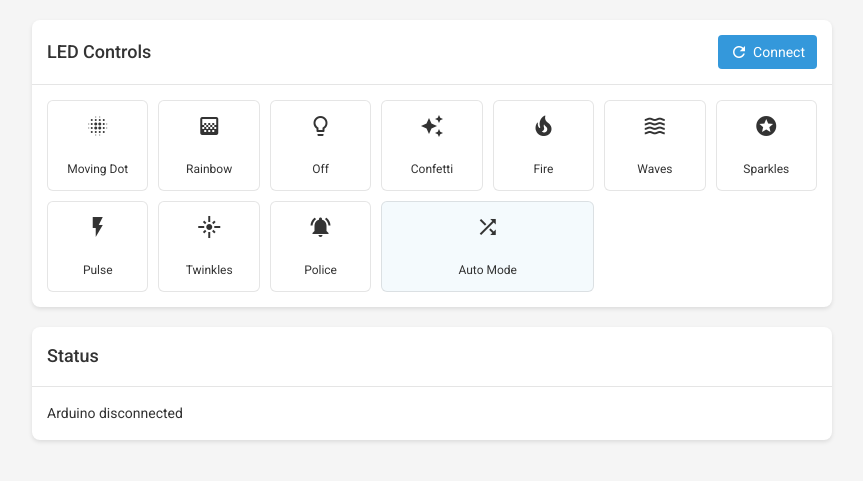
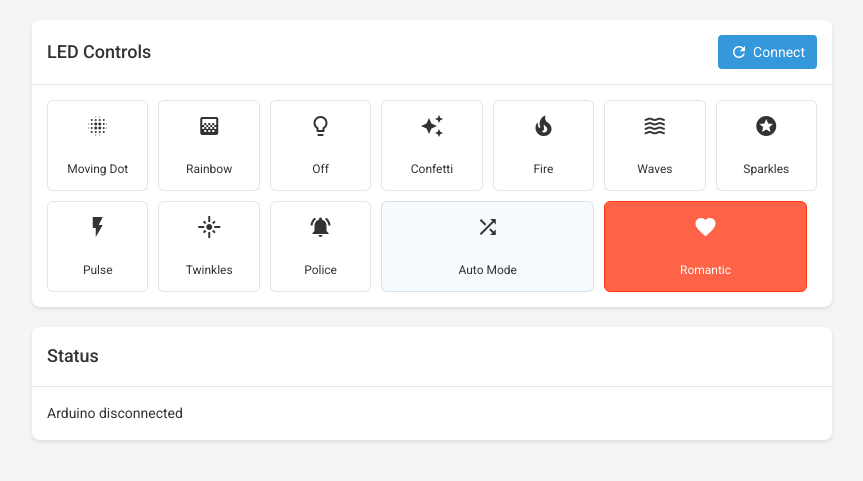
Before and after one commit to sevi21/ARDUINO-PROJECT, a Flask app: page / in a window 1280 px wide. Shown: the part 58-539 px from the top of the page, without its empty margins (208-1071 px from the left). Run offline with Flask 3, Linux system fonts and the light colour scheme.

Commit message:
romantic mode😉

```diff
--- a/app.py
+++ b/app.py
@@ -72,7 +72,7 @@ def send_command():
 
     logger.info(f"Received command request: {command}")
 
-    if not command or command not in ['a', 'b', 'c', 'd', 'e', 'f', 'g', 'h', 'i', 'j', 'x']:
+    if not command or command not in ['a', 'b', 'c', 'd', 'e', 'f', 'g', 'h', 'i', 'j','k', 'x']:
         logger.error(f"Invalid command received: {command}")
         return jsonify({"status": "error", "message": "Invalid command"}), 400
 
--- a/static/css/style.css
+++ b/static/css/style.css
@@ -180,6 +180,27 @@
     background-color: var(--primary-color);
   }
 
+  .program-button.romantic {
+    background-color: tomato;
+    color: white;
+    border-color: #ff3814;
+    width: 200%;
+  }
+
+  .program-button.romantic:hover {
+    background-color: #e74c3c;
+    box-shadow: 0 4px 8px rgba(231, 76, 60, 0.3);
+  }
+
+  .program-button.romantic .icon {
+    color: white;
+  }
+
+  .program-button.romantic.active {
+    border-color: #c0392b;
+    background-color: #c0392b;
+  }
+
   @media (max-width: 600px) {
     .led-programs {
       grid-template-columns: repeat(3, 1fr);
--- a/static/js/main.js
+++ b/static/js/main.js
@@ -157,6 +157,7 @@ function getProgramName(command) {
         'h': 'Pulse',
         'i': 'Twinkles',
         'j': 'Police Lights',
+        'k': 'Romantic',
         'x': 'Auto Mode'
     };
 
--- a/templates/index.html
+++ b/templates/index.html
@@ -89,6 +89,12 @@
                     </div>
                     <span class="label">Auto Mode</span>
                 </div>
+                <div class="program-button  romantic" data-program="k">
+                    <div class="icon">
+                        <span class="material-icons">favorite</span>
+                    </div>
+                    <span class="label">Romantic</span>
+                </div>
             </div>
         </div>
     </div>
```
Also changed, not shown: 1 other file.
